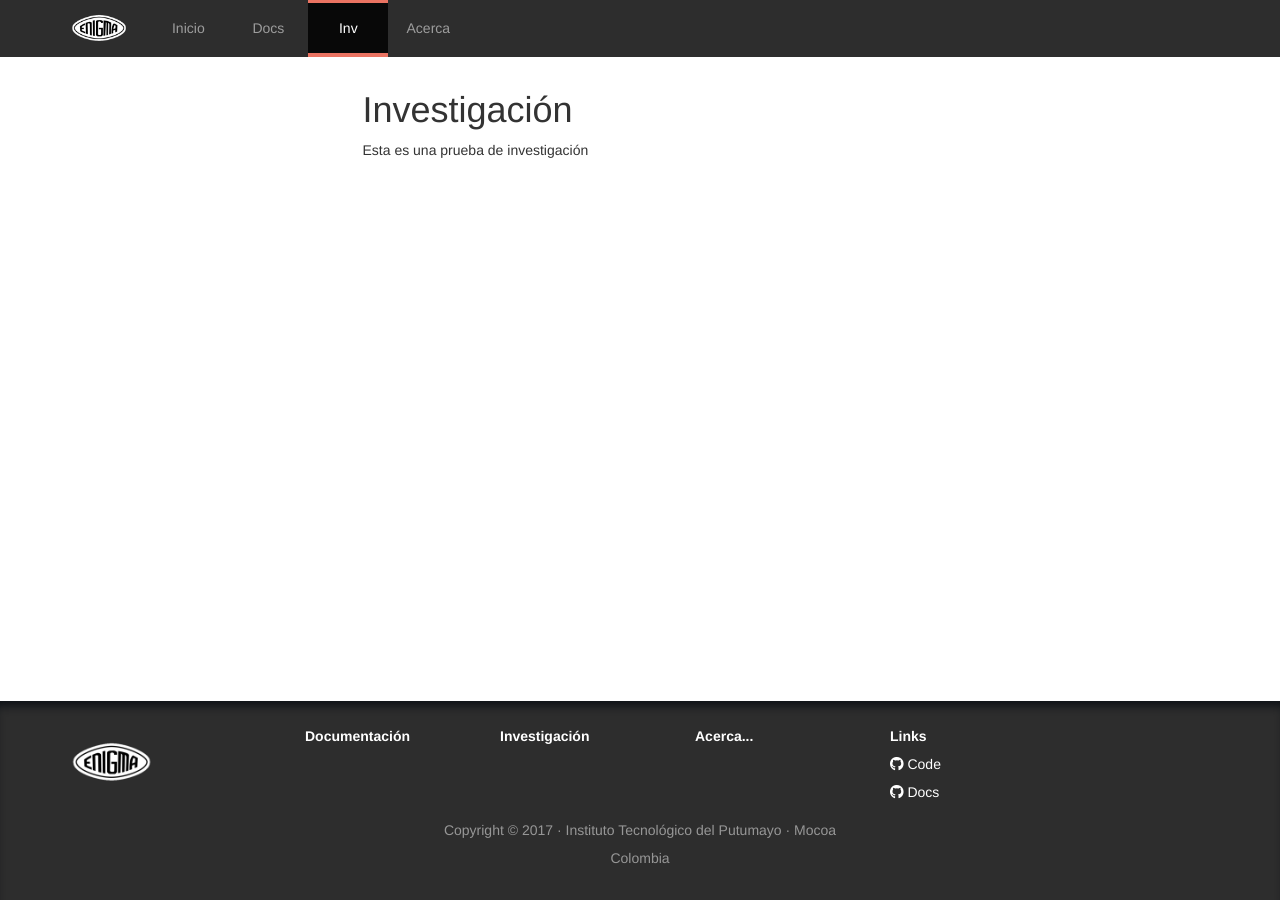
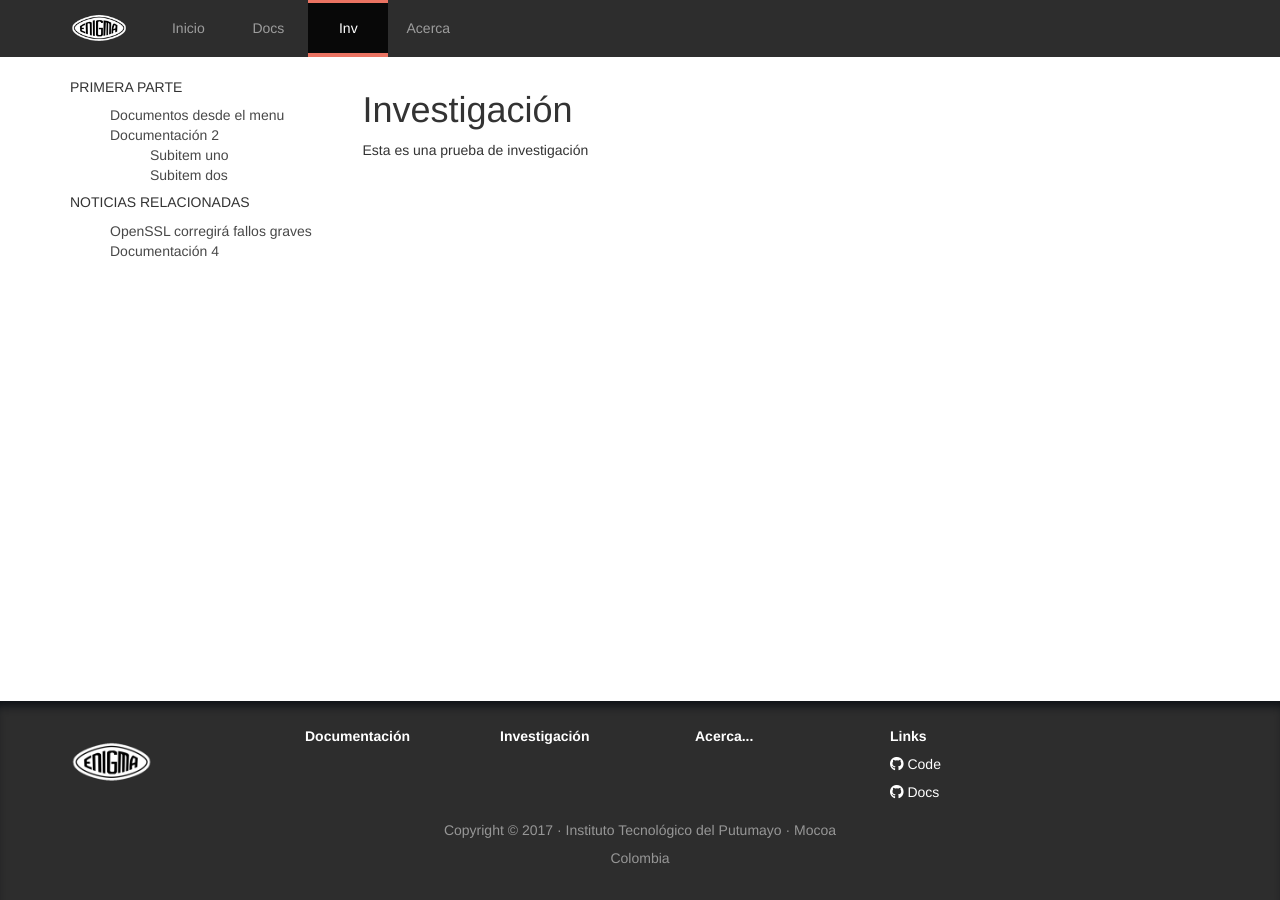
Before and after one commit to kalliche/enigma, a Jekyll site: the page built from inv/investigation.md, in a window 1280 px wide. Built offline with Jekyll 4.4.1, drawn with Linux system fonts in a browser that asks for light colours; nearby versions of some CDN libraries.

Commit message:
cambie el css

```diff
--- a/_data/menu_inv.json
+++ b/_data/menu_inv.json
@@ -0,0 +1,38 @@
+[
+  {
+    "title": "PRIMERA PARTE",
+    "items": [
+      {
+        "id": "documentos",
+        "title": "Documentos desde el menu"
+      },
+      {
+        "id": "doc-parte-dos",
+        "title": "Documentación 2",
+        "subitems": [
+          {
+            "id": "subitem-uno",
+            "title": "Subitem uno"
+          },
+          {
+            "id": "subitem-dos",
+            "title": "Subitem dos"
+          }
+        ]
+      }
+    ]
+  },
+  {
+    "title": "NOTICIAS RELACIONADAS",
+    "items": [
+      {
+        "id": "openssl-corregira-fallos-graves",
+        "title": "OpenSSL corregirá fallos graves"
+      },
+      {
+        "id": "doc-parte-cuatro",
+        "title": "Documentación 4"
+      }
+    ]
+  }
+]
--- a/_includes/sidemenu_inv.html
+++ b/_includes/sidemenu_inv.html
@@ -0,0 +1,23 @@
+<div class="sidebar-menu">
+  {% for menusection in site.data.menu_inv %}
+    <div class="sidebar-menu-section">
+      <h5 class="menu-section-title">{{ menusection.title }}</h5>
+      <ul class="without-styles-list">
+        {% for item in menusection.items %}
+          <li>
+            <a class="sidemenu-item{% if page.id == item.id %}{{ ' active' }}{% endif %}" href="{{ site.baseurl }}/{{ page.sectionid }}/{{ item.id }}.html">{{ item.title }}</a>
+            {% if item.subitems %}
+              <ul class="without-styles-list">
+                {% for subitem in item.subitems %}
+                  <li>
+                    <a class="sidemenu-item{% if page.id == subitem.id %}{{ ' active' }}{% endif %}" href="{{ site.baseurl }}/{{ page.sectionid }}/{{ subitem.id }}.html">{{ subitem.title }}</a>
+                  </li>
+                {% endfor %}
+              </ul>
+            {% endif %}
+          </li>
+        {% endfor %}
+      </ul>
+    </div>
+  {% endfor %}
+</div>
--- a/css/md.scss
+++ b/css/md.scss
@@ -12,6 +12,10 @@
   }
 }
 
+.md-div-center {
+  text-align: center;
+}
+
 .md-itp-pic {
   height: 160px;
   margin: 20px 0 20px 0;
```
Also changed, not shown: inv/documentos.md (added, +6 -0 lines), inv/openssl-corregira-fallos-graves.md (added, +13 -0 lines), img/open.png (added).
